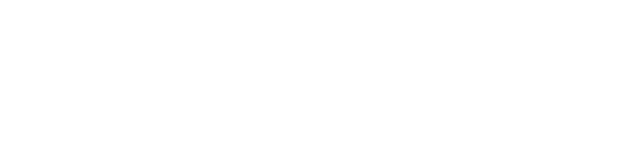
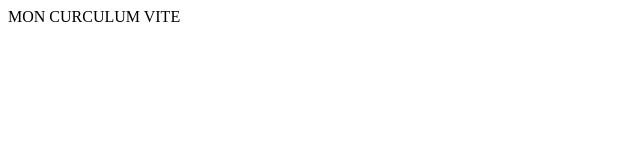
Before and after one commit to BYLL04/git-mon-cv, a plain HTML site: page index.html in a window 1280 px wide. Shown: the whole page, without its empty margins (0-640 px from the left). Drawn offline with Linux system fonts and the light colour scheme.

Commit message:
mise en place de la section titre

```diff
--- a/index.html
+++ b/index.html
@@ -9,5 +9,21 @@
 </head>
 <body>
 
+<titre> MON CURCULUM VITE</titre>
+
+
+
+
+
+
+
+
+
+
+
+
+
+
+
 </body>
 </html>
```
